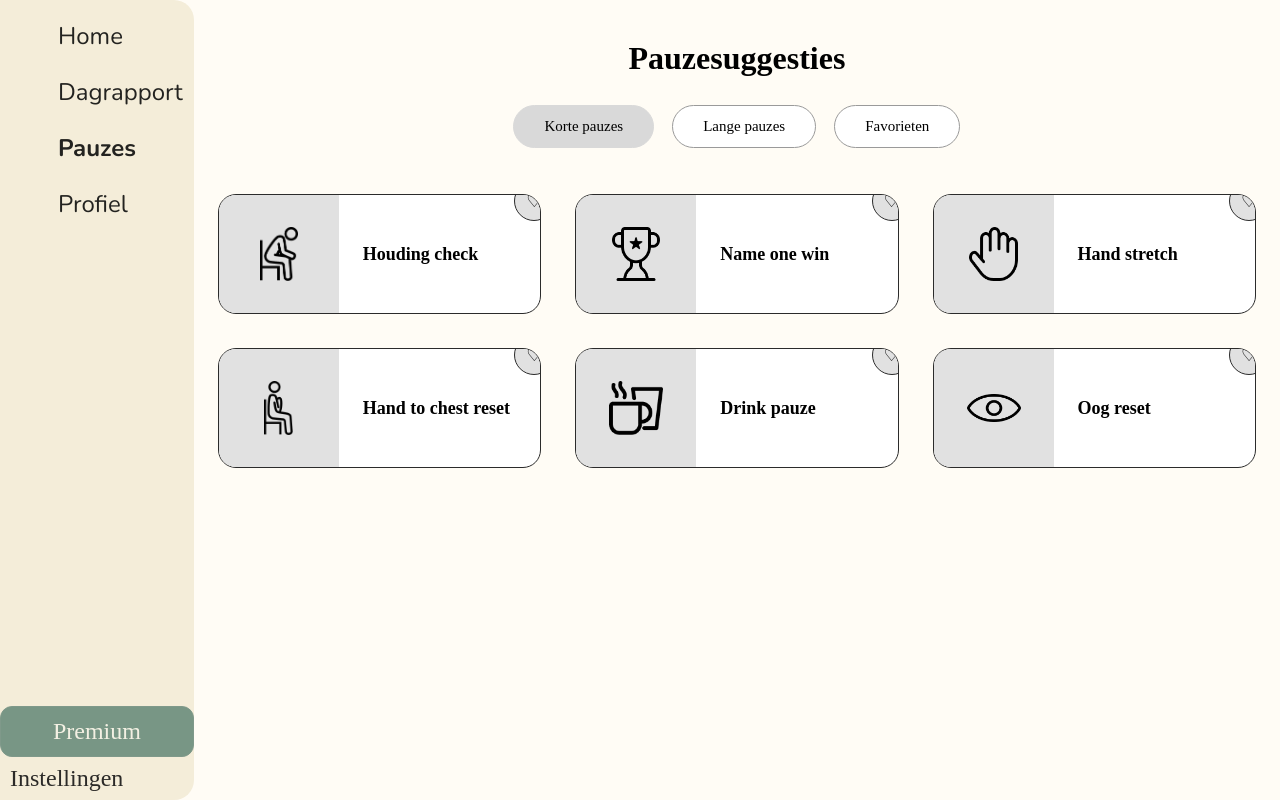
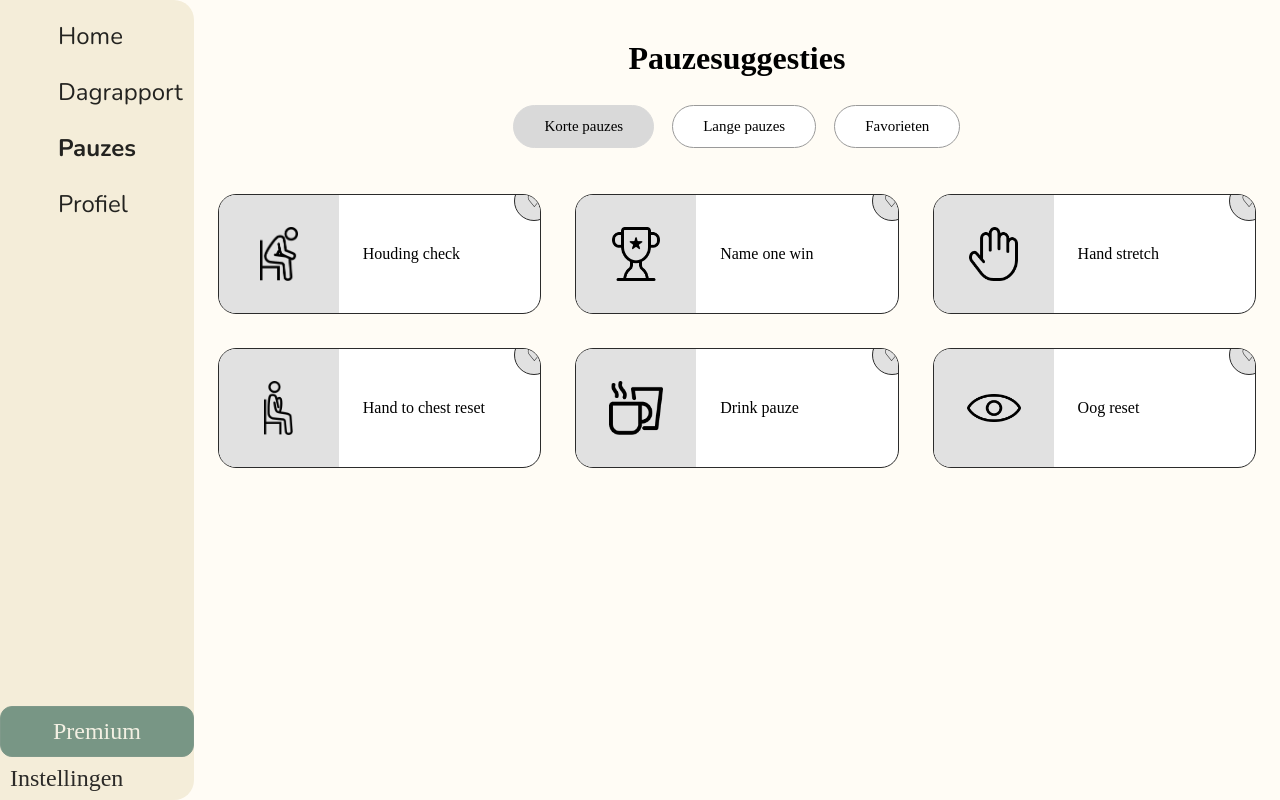
Before and after one commit to Charlie280809/Re-mind_app, a React app in the folder frontend/: page / in a window 1280 px wide. Both pictures are taken after a click on the button "Pauzes". Built offline with nearby package versions, Linux system fonts and the light colour scheme; the HTML template or start-up script is replaced by a standard one.

Commit message:
fix: change h3 to p

```diff
--- a/frontend/src/components/PauseCard.jsx
+++ b/frontend/src/components/PauseCard.jsx
@@ -21,7 +21,7 @@ export default function PauseCard({ icon, title, isFavorite, onToggleFavorite, o
       </div>
 
       <div className="pause-content">
-        <h3>{title}</h3>
+        <p>{title}</p>
       </div>
 
       <button
```
